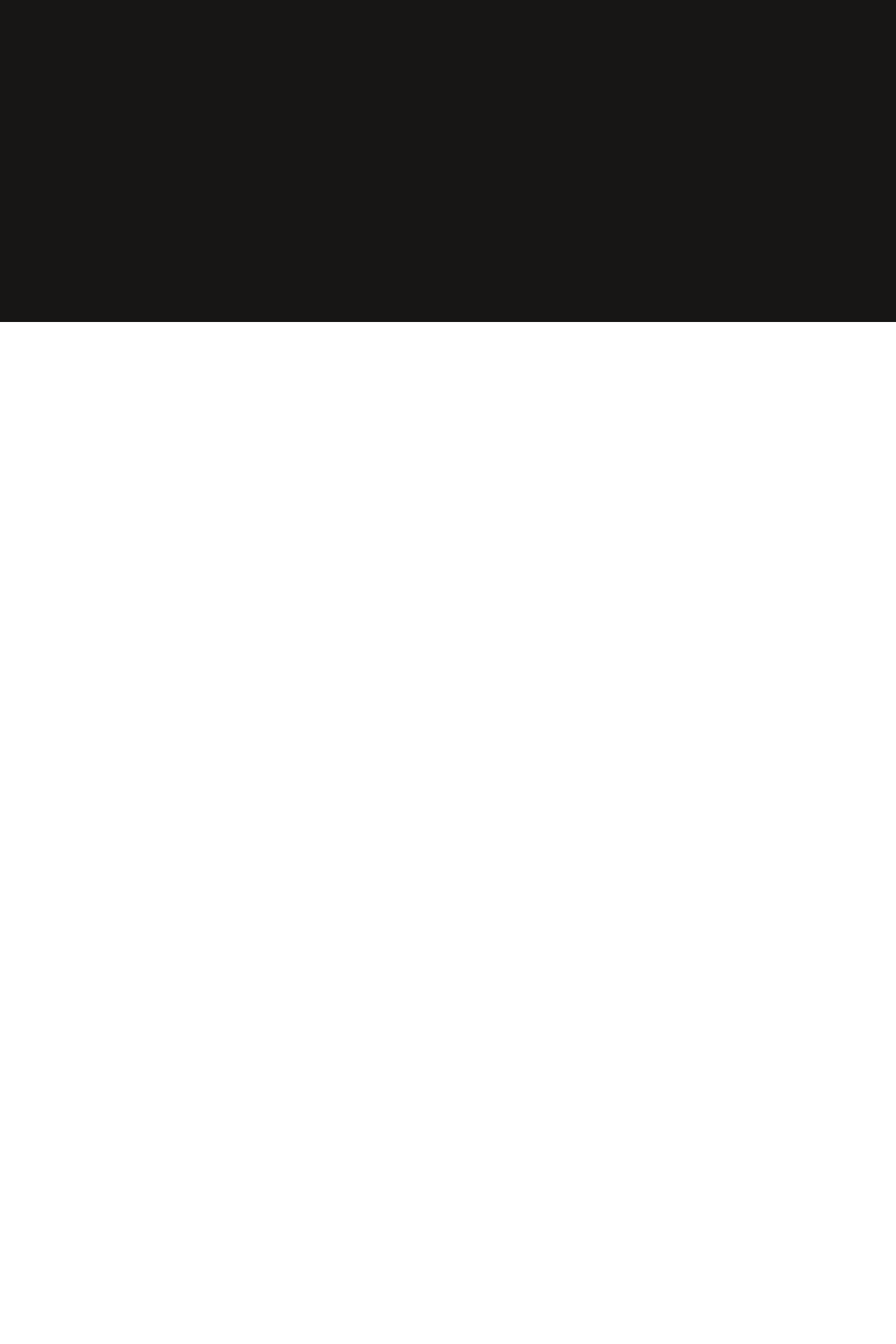
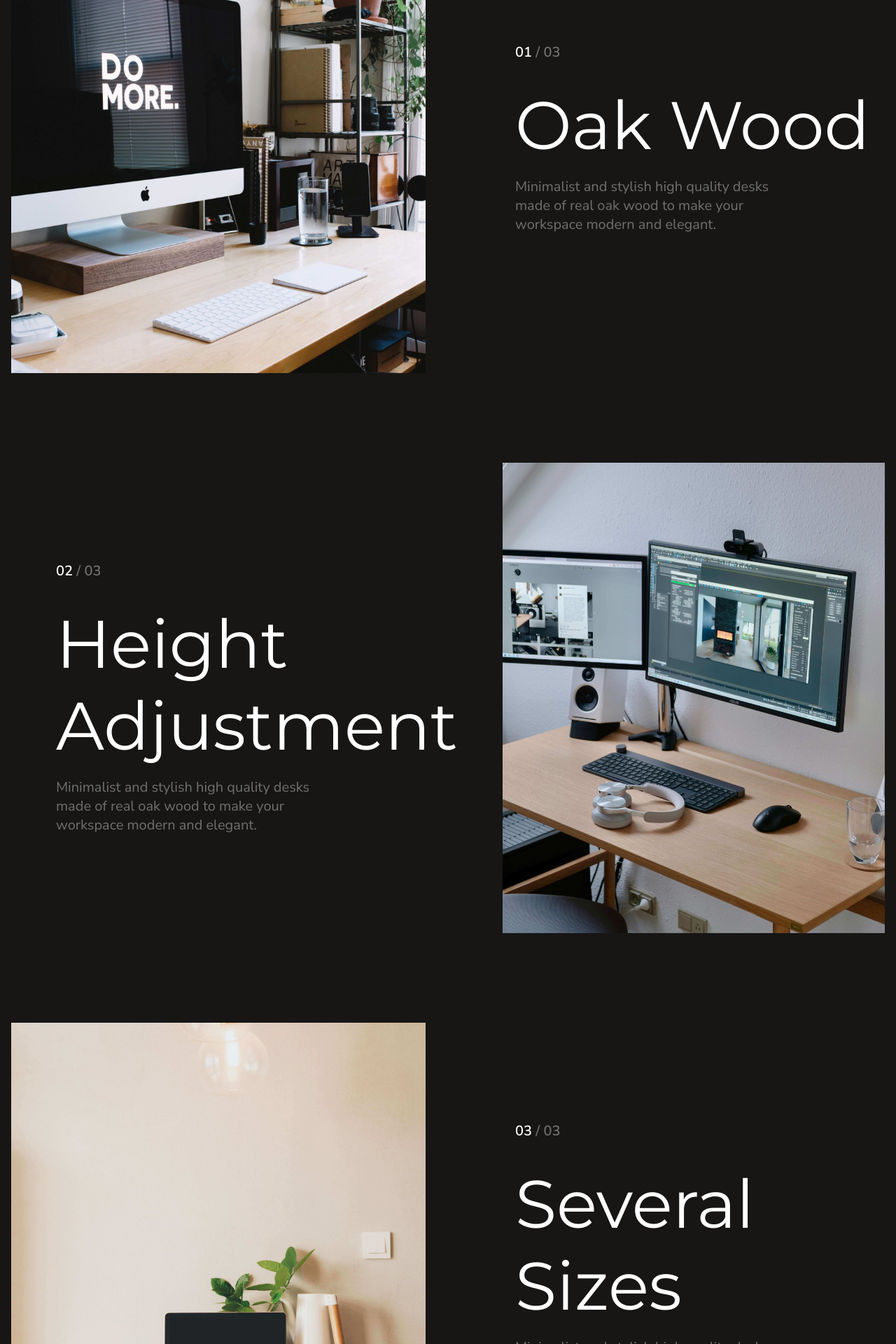
Before and after one commit to Nishitsarvaiya/react-woodone, a Next.js app: page /features in a window 1280 px wide. Shown: the part 340-2260 px from the top of the page at 70% size. Before the commit the page ends 800 px from the top, so only its background shows below. Built offline with nearby package versions, Linux system fonts and the light colour scheme.

Commit message:
features page

```diff
--- a/pages/features.js
+++ b/pages/features.js
@@ -1,9 +1,89 @@
+import Image from 'next/image';
 import { Header } from '../components';
+import Feature1 from '../assets/images/desk-2.jpg';
+import Feature2 from '../assets/images/desk-5.jpg';
+import Feature3 from '../assets/images/desk-3.jpg';
 
 const Features = () => {
     return (
         <main>
             <Header />
+            <section className='features-section'>
+                <div className='features'>
+                    <div className='feature'>
+                        <div className='feature-image'>
+                            <Image src={Feature1} alt='' layout='fill' />
+                        </div>
+                        <div className='feature-content'>
+                            <div className='content'>
+                                <div className='content-number'>
+                                    <p>
+                                        <span>01</span> / 03
+                                    </p>
+                                </div>
+                                <div className='content-title'>
+                                    <h1>Oak Wood</h1>
+                                </div>
+                                <div className='content-text'>
+                                    <p>
+                                        Minimalist and stylish high quality desks <br />
+                                        made of real oak wood to make your <br />
+                                        workspace modern and elegant.
+                                    </p>
+                                </div>
+                            </div>
+                        </div>
+                    </div>
+                    <div className='feature'>
+                        <div className='feature-content'>
+                            <div className='content'>
+                                <div className='content-number'>
+                                    <p>
+                                        <span>02</span> / 03
+                                    </p>
+                                </div>
+                                <div className='content-title'>
+                                    <h1>Height Adjustment</h1>
+                                </div>
+                                <div className='content-text'>
+                                    <p>
+                                        Minimalist and stylish high quality desks <br />
+                                        made of real oak wood to make your <br />
+                                        workspace modern and elegant.
+                                    </p>
+                                </div>
+                            </div>
+                        </div>
+                        <div className='feature-image'>
+                            <Image src={Feature2} alt='' layout='fill' />
+                        </div>
+                    </div>
+                    <div className='feature'>
+                        <div className='feature-image'>
+                            <Image src={Feature3} alt='' layout='fill' />
+                        </div>
+                        <div className='feature-content'>
+                            <div className='content'>
+                                <div className='content-number'>
+                                    <p>
+                                        <span>03</span> / 03
+                                    </p>
+                                </div>
+                                <div className='content-title'>
+                                    <h1>Several Sizes</h1>
+                                </div>
+                                <div className='content-text'>
+                                    <p>
+                                        Minimalist and stylish high quality desks <br />
+                                        made of real oak wood to make your <br />
+                                        workspace modern and elegant.
+                                    </p>
+                                </div>
+                            </div>
+                        </div>
+                    </div>
+                </div>
+            </section>
         </main>
     );
 };
--- a/styles/app.scss
+++ b/styles/app.scss
@@ -15,3 +15,4 @@
 /// Pages ///
 @import './pages/home.scss';
 @import './pages/about.scss';
+@import './pages/features.scss';
--- /dev/null
+++ b/styles/pages/features.scss
@@ -0,0 +1,53 @@
+.features-section {
+    .features {
+        .feature {
+            display: flex;
+            align-items: center;
+            height: 100vh;
+            gap: 4rem;
+            padding: 4rem 0;
+
+            &-image,
+            &-content {
+                flex: 1;
+            }
+
+            &-image {
+                width: 100%;
+                height: 100%;
+                position: relative;
+            }
+
+            &-content {
+                .content {
+                    padding-left: 4rem;
+
+                    &-number {
+                        p {
+                            color: $dark-grey;
+                            font-weight: 600;
+
+                            span {
+                                color: $white;
+                            }
+                        }
+                    }
+
+                    &-title {
+                        margin: 2rem 0 1rem;
+                        h1 {
+                            font-size: $text-xl;
+                        }
+                    }
+
+                    &-text {
+                        p {
+                            font-size: $text-sm;
+                            color: $dark-grey;
+                        }
+                    }
+                }
+            }
+        }
+    }
+}
```
